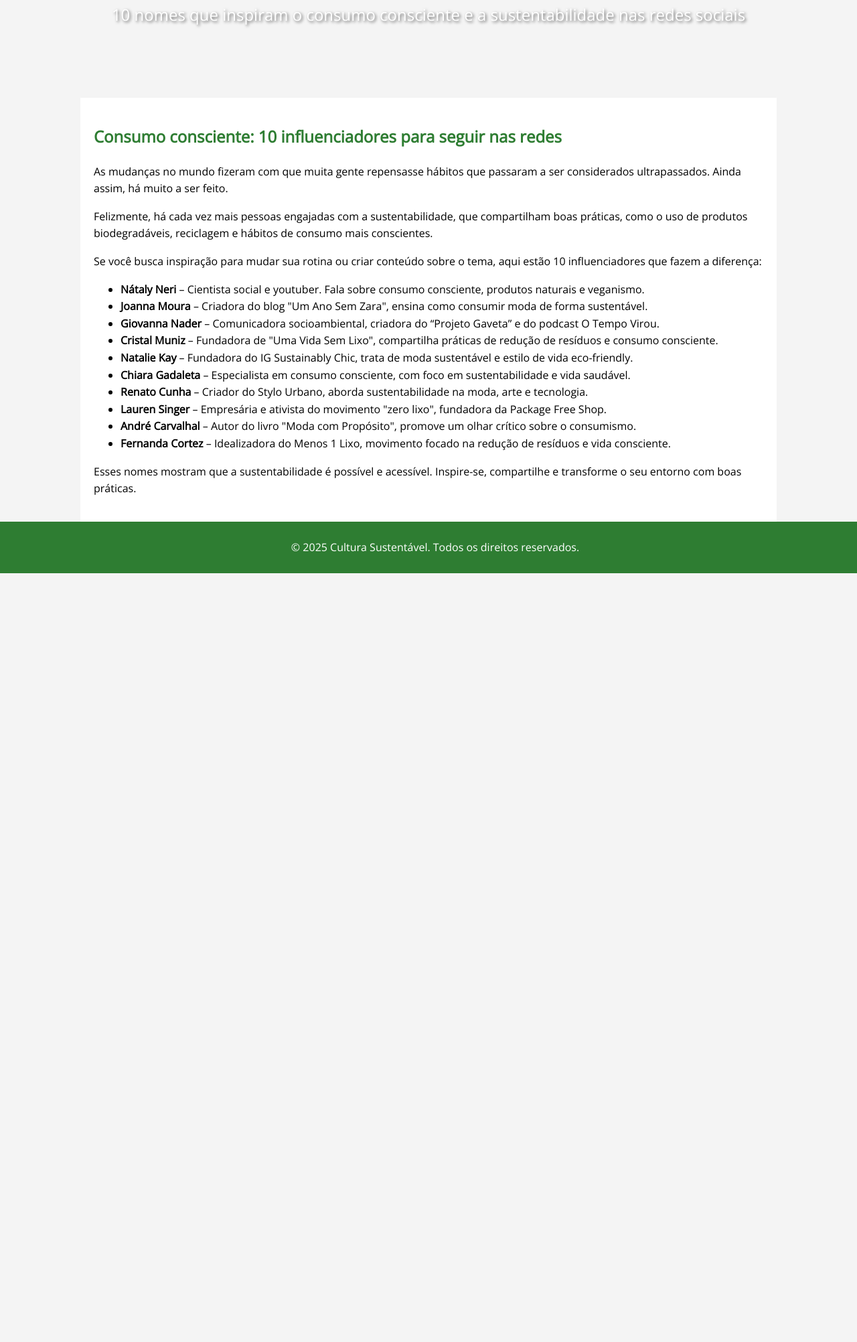
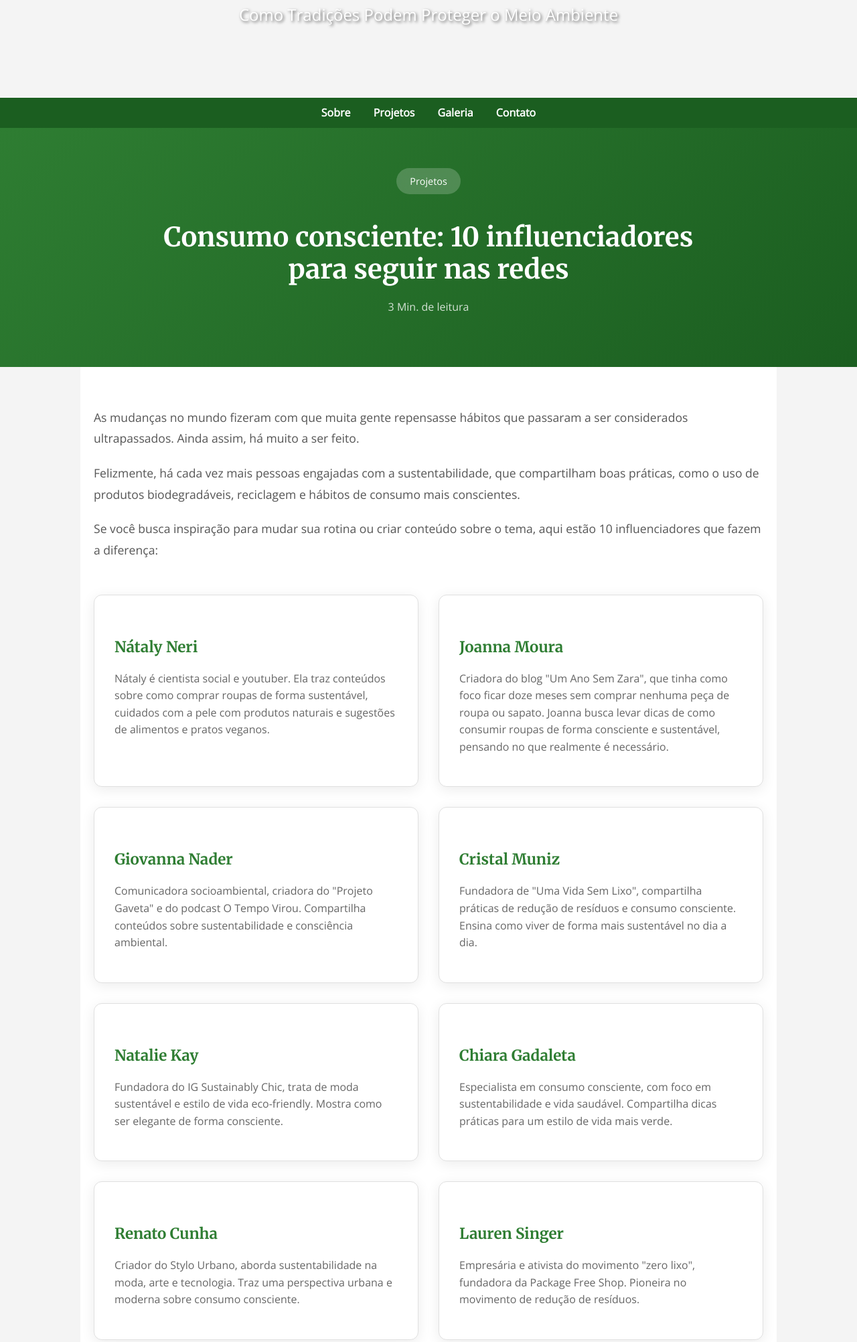
Before and after one commit to kauazv/itinerario_exte, a plain HTML site: page projetos.html in a window 1280 px wide. Shown: the part 228-2232 px from the top of the page at 67% size. Before the commit the page ends 1084 px from the top, so only its background shows below. Drawn offline with nearby package versions, Linux system fonts and the light colour scheme.

Commit message:
Mudando conteudo e css da aba projetos.

```diff
--- a/projetos.html
+++ b/projetos.html
@@ -4,7 +4,7 @@
 <head>
     <meta charset="UTF-8">
     <meta name="viewport" content="width=device-width, initial-scale=1.0">
-    <title>Influenciadores Sustentáveis</title>
+    <title>Cultura Sustentável</title>
     <link rel="stylesheet" href="style.css">
     <link href="https://fonts.googleapis.com/css2?family=Merriweather:wght@700&family=Open+Sans&display=swap"
         rel="stylesheet">
@@ -13,45 +13,104 @@
 <body>
 
     <header>
-        <h1>Influenciadores para Seguir</h1>
-        <p>10 nomes que inspiram o consumo consciente e a sustentabilidade nas redes sociais</p>
+        <h1>Cultura Sustentável</h1>
+        <p>Como Tradições Podem Proteger o Meio Ambiente</p>
     </header>
 
+    <nav>
+        <a href="index.html">Sobre</a>
+        <a href="projetos.html">Projetos</a>
+        <a href="galeria.html">Galeria</a>
+        <a href="contato.html">Contato</a>
+    </nav>
+
+    <div class="hero-section">
+        <div class="hero-content">
+            <span class="category-tag">Projetos</span>
+            <h1 class="hero-title">Consumo consciente: 10 influenciadores para seguir nas redes</h1>
+            <p class="reading-time">3 Min. de leitura</p>
+        </div>
+    </div>
+
     <div class="container">
-        <section>
-            <h2>Consumo consciente: 10 influenciadores para seguir nas redes</h2>
+        <section class="intro-section">
             <p>As mudanças no mundo fizeram com que muita gente repensasse hábitos que passaram a ser considerados
                 ultrapassados. Ainda assim, há muito a ser feito.</p>
             <p>Felizmente, há cada vez mais pessoas engajadas com a sustentabilidade, que compartilham boas práticas,
                 como o uso de produtos biodegradáveis, reciclagem e hábitos de consumo mais conscientes.</p>
             <p>Se você busca inspiração para mudar sua rotina ou criar conteúdo sobre o tema, aqui estão 10
                 influenciadores que fazem a diferença:</p>
+        </section>
 
-            <ul>
-                <li><strong>Nátaly Neri</strong> – Cientista social e youtuber. Fala sobre consumo consciente, produtos
-                    naturais e veganismo.</li>
-                <li><strong>Joanna Moura</strong> – Criadora do blog "Um Ano Sem Zara", ensina como consumir moda de
-                    forma sustentável.</li>
-                <li><strong>Giovanna Nader</strong> – Comunicadora socioambiental, criadora do “Projeto Gaveta” e do
-                    podcast O Tempo Virou.</li>
-                <li><strong>Cristal Muniz</strong> – Fundadora de "Uma Vida Sem Lixo", compartilha práticas de redução
-                    de resíduos e consumo consciente.</li>
-                <li><strong>Natalie Kay</strong> – Fundadora do IG Sustainably Chic, trata de moda sustentável e estilo
-                    de vida eco-friendly.</li>
-                <li><strong>Chiara Gadaleta</strong> – Especialista em consumo consciente, com foco em sustentabilidade
-                    e vida saudável.</li>
-                <li><strong>Renato Cunha</strong> – Criador do Stylo Urbano, aborda sustentabilidade na moda, arte e
-                    tecnologia.</li>
-                <li><strong>Lauren Singer</strong> – Empresária e ativista do movimento "zero lixo", fundadora da
-                    Package Free Shop.</li>
-                <li><strong>André Carvalhal</strong> – Autor do livro "Moda com Propósito", promove um olhar crítico
-                    sobre o consumismo.</li>
-                <li><strong>Fernanda Cortez</strong> – Idealizadora do Menos 1 Lixo, movimento focado na redução de
-                    resíduos e vida consciente.</li>
-            </ul>
+        <section class="influencers-grid">
+            <div class="influencer-card">
+                <h3>Nátaly Neri</h3>
+                <p>Nátaly é cientista social e youtuber. Ela traz conteúdos sobre como comprar roupas de forma
+                    sustentável, cuidados com a pele com produtos naturais e sugestões de alimentos e pratos veganos.
+                </p>
+            </div>
 
-            <p>Esses nomes mostram que a sustentabilidade é possível e acessível. Inspire-se, compartilhe e transforme o
-                seu entorno com boas práticas.</p>
+            <div class="influencer-card">
+                <h3>Joanna Moura</h3>
+                <p>Criadora do blog "Um Ano Sem Zara", que tinha como foco ficar doze meses sem comprar nenhuma peça de
+                    roupa ou sapato. Joanna busca levar dicas de como consumir roupas de forma consciente e sustentável,
+                    pensando no que realmente é necessário.</p>
+            </div>
+
+            <div class="influencer-card">
+                <h3>Giovanna Nader</h3>
+                <p>Comunicadora socioambiental, criadora do "Projeto Gaveta" e do podcast O Tempo Virou. Compartilha
+                    conteúdos sobre sustentabilidade e consciência ambiental.</p>
+            </div>
+
+            <div class="influencer-card">
+                <h3>Cristal Muniz</h3>
+                <p>Fundadora de "Uma Vida Sem Lixo", compartilha práticas de redução de resíduos e consumo consciente.
+                    Ensina como viver de forma mais sustentável no dia a dia.</p>
+            </div>
+
+            <div class="influencer-card">
+                <h3>Natalie Kay</h3>
+                <p>Fundadora do IG Sustainably Chic, trata de moda sustentável e estilo de vida eco-friendly. Mostra
+                    como ser elegante de forma consciente.</p>
+            </div>
+
+            <div class="influencer-card">
+                <h3>Chiara Gadaleta</h3>
+                <p>Especialista em consumo consciente, com foco em sustentabilidade e vida saudável. Compartilha dicas
+                    práticas para um estilo de vida mais verde.</p>
+            </div>
+
+            <div class="influencer-card">
+                <h3>Renato Cunha</h3>
+                <p>Criador do Stylo Urbano, aborda sustentabilidade na moda, arte e tecnologia. Traz uma perspectiva
+                    urbana e moderna sobre consumo consciente.</p>
+            </div>
+
+            <div class="influencer-card">
+                <h3>Lauren Singer</h3>
+                <p>Empresária e ativista do movimento "zero lixo", fundadora da Package Free Shop. Pioneira no movimento
+                    de redução de resíduos.</p>
+            </div>
+
+            <div class="influencer-card">
+                <h3>André Carvalhal</h3>
+                <p>Autor do livro "Moda com Propósito", promove um olhar crítico sobre o consumismo. Especialista em
+                    moda sustentável e economia circular.</p>
+            </div>
+
+            <div class="influencer-card">
+                <h3>Fernanda Cortez</h3>
+                <p>Idealizadora do Menos 1 Lixo, movimento focado na redução de resíduos e vida consciente. Ensina
+                    práticas simples para reduzir o impacto ambiental.</p>
+            </div>
+        </section>
+
+        <section class="conclusion">
+            <p>Em meio a tanto conteúdo e várias propostas diferentes sobre o tema, é muito possível que você se
+                identifique e se inspire com algum destes para quem sabe, fazer parte da nossa próxima lista de
+                sugestões. Use as redes a favor do meio ambiente e dissemine as informações necessárias para o consumo
+                consciente.</p>
         </section>
     </div>
 
--- a/style.css
+++ b/style.css
@@ -57,6 +57,139 @@ h2 {
     color: #2e7d32;
 }
 
+h3 {
+    color: #2e7d32;
+    margin-top: 30px;
+}
+
+.subtitle {
+    font-size: 1.2em;
+    font-style: italic;
+    color: #666;
+    margin-bottom: 20px;
+}
+
+/* Hero Section Styles */
+.hero-section {
+    background: linear-gradient(135deg, #2e7d32 0%, #1b5e20 100%);
+    padding: 60px 20px;
+    text-align: center;
+    color: white;
+}
+
+.hero-content {
+    max-width: 800px;
+    margin: 0 auto;
+}
+
+.category-tag {
+    background-color: rgba(255, 255, 255, 0.2);
+    padding: 8px 20px;
+    border-radius: 20px;
+    font-size: 0.9em;
+    font-weight: 500;
+    display: inline-block;
+    margin-bottom: 20px;
+    backdrop-filter: blur(10px);
+}
+
+.hero-title {
+    font-family: 'Merriweather', serif;
+    font-size: 2.5em;
+    font-weight: 700;
+    margin: 20px 0;
+    line-height: 1.2;
+}
+
+.reading-time {
+    font-size: 1em;
+    opacity: 0.8;
+    margin-top: 15px;
+}
+
+/* Content Sections */
+.intro-section {
+    margin: 40px 0;
+    font-size: 1.1em;
+    line-height: 1.8;
+}
+
+.intro-section p {
+    margin-bottom: 20px;
+    color: #555;
+}
+
+/* Influencers Grid */
+.influencers-grid {
+    display: grid;
+    grid-template-columns: repeat(auto-fit, minmax(350px, 1fr));
+    gap: 30px;
+    margin: 50px 0;
+}
+
+.influencer-card {
+    background: white;
+    border-radius: 12px;
+    padding: 30px;
+    box-shadow: 0 4px 20px rgba(0, 0, 0, 0.08);
+    border: 1px solid #e0e0e0;
+    transition: transform 0.3s ease, box-shadow 0.3s ease;
+}
+
+.influencer-card:hover {
+    transform: translateY(-5px);
+    box-shadow: 0 8px 30px rgba(0, 0, 0, 0.12);
+}
+
+.influencer-card h3 {
+    font-family: 'Merriweather', serif;
+    font-size: 1.4em;
+    color: #2e7d32;
+    margin-bottom: 15px;
+    font-weight: 700;
+}
+
+.influencer-card p {
+    color: #666;
+    line-height: 1.6;
+    font-size: 1em;
+}
+
+.conclusion {
+    background: linear-gradient(135deg, #f8f9fa 0%, #e9ecef 100%);
+    padding: 40px;
+    border-radius: 12px;
+    margin: 50px 0;
+    text-align: center;
+}
+
+.conclusion p {
+    font-size: 1.2em;
+    color: #2e7d32;
+    font-weight: 500;
+    margin: 0;
+}
+
+/* Responsive Design */
+@media (max-width: 768px) {
+    .hero-title {
+        font-size: 2em;
+    }
+
+    .influencers-grid {
+        grid-template-columns: 1fr;
+        gap: 20px;
+    }
+
+    .influencer-card {
+        padding: 20px;
+    }
+
+    .conclusion {
+        padding: 30px 20px;
+    }
+}
+
 footer {
     background-color: #2e7d32;
     color: white;
```
